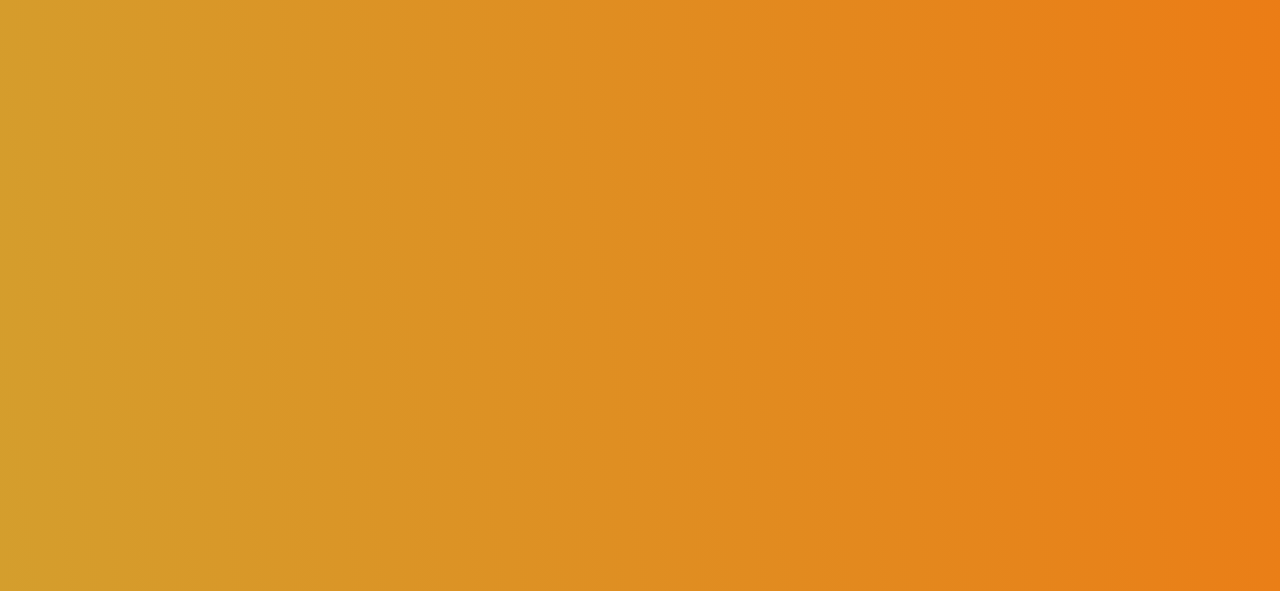
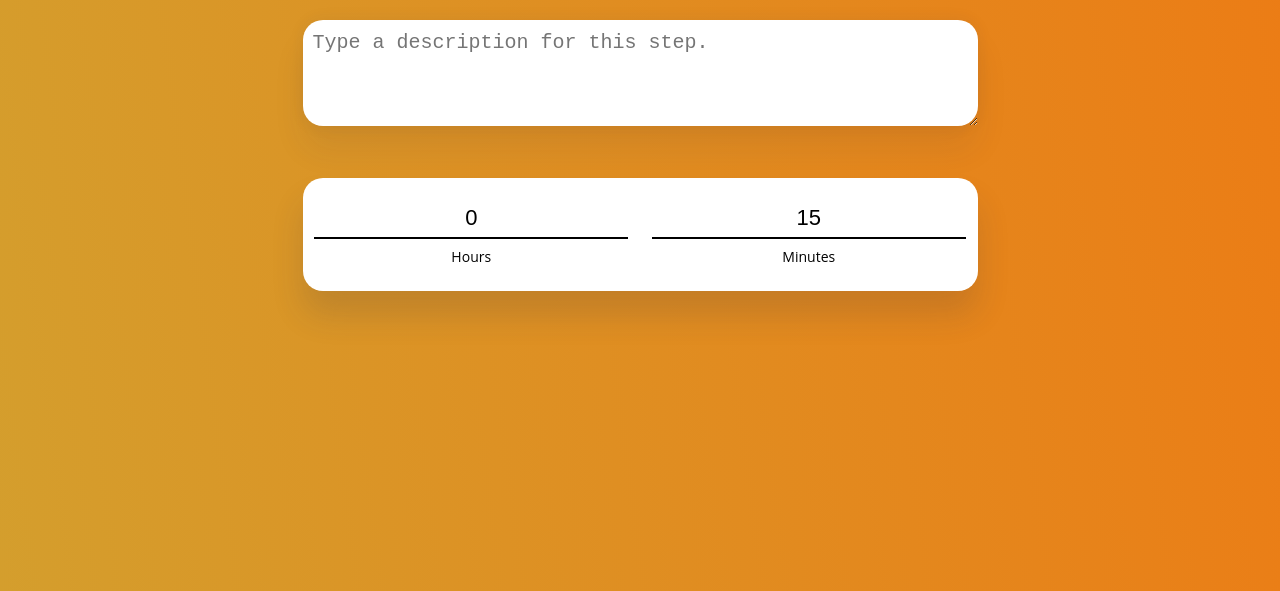
Before and after one commit to DishBookOrg/DishBookWeb, a website: page public/new-step.html in a window 1280 px wide. Shown: the part 209-800 px from the top of the page. Drawn offline with Linux system fonts and the light colour scheme.

Commit message:
added steps

```diff
--- a/public/css/new-ingredient.css
+++ b/public/css/new-ingredient.css
@@ -122,6 +122,8 @@ input::-webkit-input-placeholder{
     margin-top: 0px;
     margin-bottom: 8px;
     background: none;
+    outline: none;
+    color: white;
 }
 
 .input-amount::-moz-placeholder,
--- a/public/css/new-step.css
+++ b/public/css/new-step.css
@@ -43,4 +43,80 @@ body {
     font-weight: 600;
     font-size: 48px;
     line-height: 41px;
+    width: 655px;
 }
+
+/* Description of dish input */
+.step-description-input {
+    box-shadow: 0px 0px 16px rgba(50, 50, 71, 0.08), 0px 24px 32px rgba(50, 50, 71, 0.08);
+    border-radius: 20px;
+    width: 655px;
+    height: 86px;
+    font-size: 20px;
+    line-height: 25px;
+    outline: none;
+    border: none;
+    padding: 10px;
+    margin-bottom: 52px;
+}
+
+/* Hours and minutes input */
+.quantity-block {
+    width: 675px;
+    height: 113px;
+    background: white;
+    box-shadow: 0px 24px 32px rgba(50, 50, 71, 0.16);
+    border-radius: 20px;
+    display: flex;
+    flex-direction: row;
+    align-items: center;
+    justify-content: space-around;
+}
+
+.quantity-amount,
+.quantity-unit {
+    display: flex;
+    flex-direction: column;
+    align-items: center;
+}
+
+input::-moz-placeholder {
+    color: #151522;
+}
+
+input::-webkit-input-placeholder{
+    color: #151522;
+}
+
+.input-amount,
+.input-unit {
+    font-size: 22px;
+    border: none;
+    line-height: 28px;
+    width: 310px;
+    border-bottom: 2px black solid;
+    text-align: center;
+    padding-bottom: 5px;
+    margin-top: 0px;
+    margin-bottom: 8px;
+    background: none;
+    outline: none;
+}
+
+.input-amount::-moz-placeholder,
+.input-unit::-moz-placeholder {
+    color: black;
+}
+
+.input-amount::-webkit-input-placeholder,
+.input-unit::-webkit-input-placeholder{
+    color:black;
+}
+
+.quantity-name {
+    font-style: normal;
+    font-weight: normal;
+    font-size: 14px;
+    line-height: 20px;
+    color: black;
+}
--- a/public/new-step.html
+++ b/public/new-step.html
@@ -16,6 +16,26 @@
         <!-- Main content container -->
         <div class="main-container">
             <p class="new-title">Step №4</p>
+
+            <!-- Description of dish input -->
+            <textarea class="step-description-input" cols="30" rows="10" placeholder="Type a description for this step."></textarea>
+
+            <!-- Hours and minutes input -->
+            <div class="quantity-block">
+                <div class="quantity-amount">
+                    <input class="input-amount" type="text" placeholder="0">
+                    <span class="quantity-name">
+                        Hours
+                    </span>
+                </div>
+
+                <div class="quantity-unit">
+                    <input class="input-unit" type="text" placeholder="15">
+                    <span class="quantity-name">
+                        Minutes
+                    </span>
+                </div>
+            </div>
         </div>
 </body>
 </html>
```
Also changed, not shown: public/css/new1.css (+14 -0 lines), public/js/new1.js (added, +7 -0 lines), public/new1.html (+5 -5 lines).
